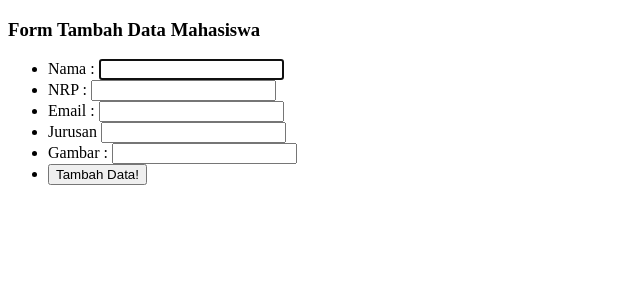
After one commit to satriamulya/pw2021_18012021, a PHP site: page /tambah.php in a window 1280 px wide. The commit adds this page. Shown: the top 300 px of the page, without its empty margins (0-640 px from the left). Run offline with PHP 8.4, Linux system fonts and the light colour scheme.

Commit message:
menambahkan fitur INSERT data

```diff
--- a/kuliah/pertemuan2/functions.php
+++ b/kuliah/pertemuan2/functions.php
@@ -23,3 +23,25 @@ function query($query)
 
   return $rows;
 }
+
+function tambah($data)
+{
+  // untuk mengirim data tinggal kita panggil fungsi mysqli_query,dan fungsi ini mempunyai 2 paramaeter yang pertama koneksi dan yang kedua sting query
+  // dan untuk string querynya kita pecah aja ya ga usah digabung di parameternya "INSERT INTO" biar rapi
+  $conn = koneksi();
+
+  $nama = htmlspecialchars($data['nama']);
+  $nrp = htmlspecialchars($data['nrp']);
+  $email = htmlspecialchars($data['email']);
+  $jurusan = htmlspecialchars($data['jurusan']);
+  $gambar = htmlspecialchars($data['gambar']);
+
+  $query = "INSERT INTO
+                  mahasiswa
+                  VALUES
+                  (null, '$nama', '$nrp', '$email', '$jurusan', '$gambar' );
+                  ";
+  mysqli_query($conn, $query);
+  echo mysqli_error($conn);
+  return mysqli_affected_rows($conn);
+}
--- a/kuliah/pertemuan2/latihan3.php
+++ b/kuliah/pertemuan2/latihan3.php
@@ -17,6 +17,8 @@ $mahasiswa =  query("SELECT * FROM mahasiswa");
 
 <body>
   <h3>Daftar Mahasiswa</h3>
+  <a href="tambah.php">Tambah Data Mahasiswa</a>
+  <br><br>
   <table border="1" cellpadding="10" cellspacing="0">
     <tr>
       <th>#</th>
--- /dev/null
+++ b/kuliah/pertemuan2/tambah.php
@@ -0,0 +1,68 @@
+<?php
+require 'functions.php';
+if (isset($_POST['tambah'])) {
+  // kirim ke function tambah
+  if (tambah($_POST) > 0) {
+    echo "<script>
+            alert('data berhasil ditambahkan');
+            document.location.href = 'latihan3.php';
+    </script>";
+  } else {
+    echo "data gagal ditambahkan";
+  }
+}
+?>
+<!DOCTYPE html>
+<html lang="en">
+
+<head>
+  <meta charset="UTF-8">
+  <meta name="viewport" content="width=device-width, initial-scale=1.0">
+  <title>Tambah Data mahasiswa</title>
+</head>
+
+<body>
+  <h3>Form Tambah Data Mahasiswa</h3>
+  <form action="" method="POST">
+    <ul>
+      <li>
+        <label>
+          Nama :
+          <input type="text" name="nama" autofocus required>
+        </label>
+      </li>
+      <li>
+        <label>
+          NRP :
+          <input type="text" name="nrp" required>
+        </label>
+      </li>
+      <li>
+        <label>
+          Email :
+          <input type="text" name="email" required>
+        </label>
+      </li>
+      <li>
+        <label>
+          Jurusan
+          <input type="text" name="jurusan" required>
+        </label>
+      </li>
+      <li>
+        <label>
+          Gambar :
+          <input type="text" name="gambar" required>
+        </label>
+      </li>
+      <li>
+        <button type="submit" name="tambah">Tambah Data!</button>
+      </li>
+    </ul>
+  </form>
+
+
+
+</body>
+
+</html>
```
